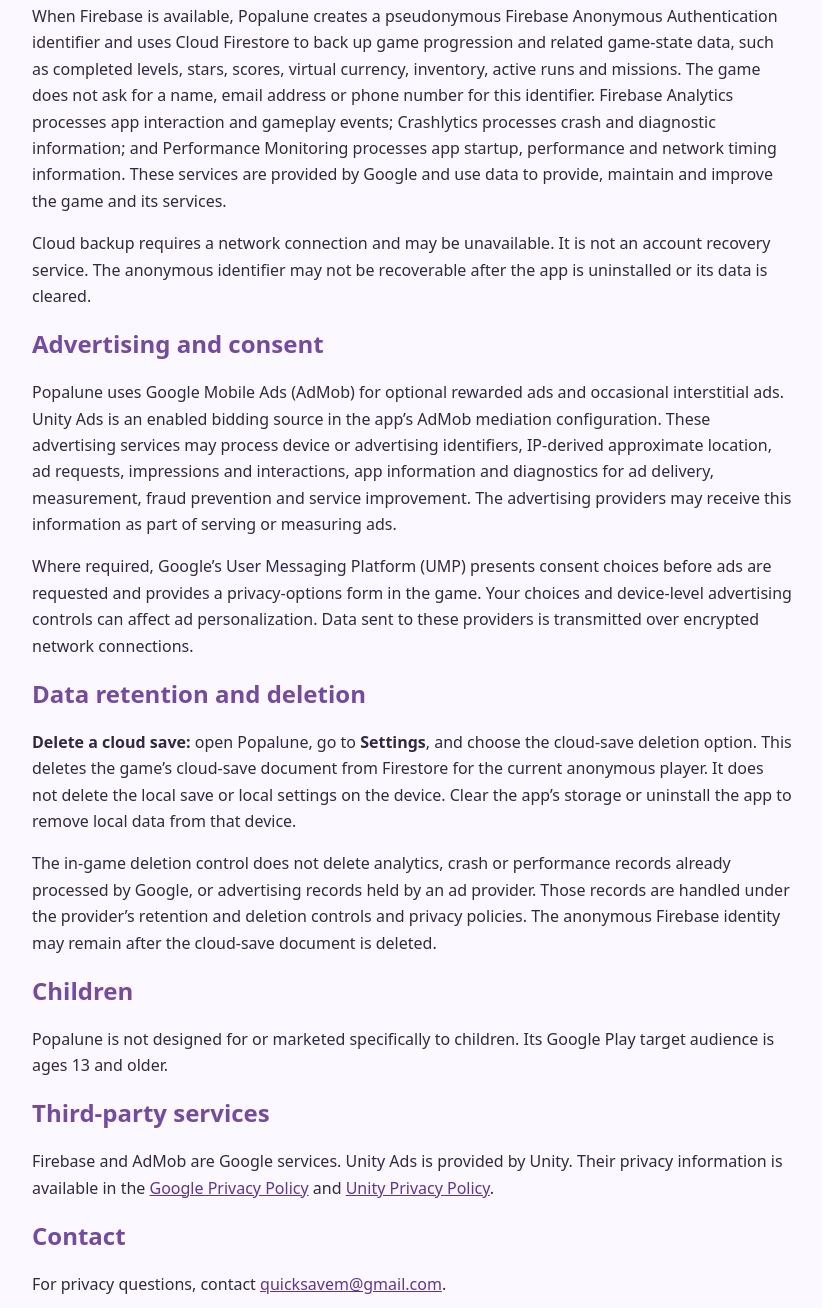
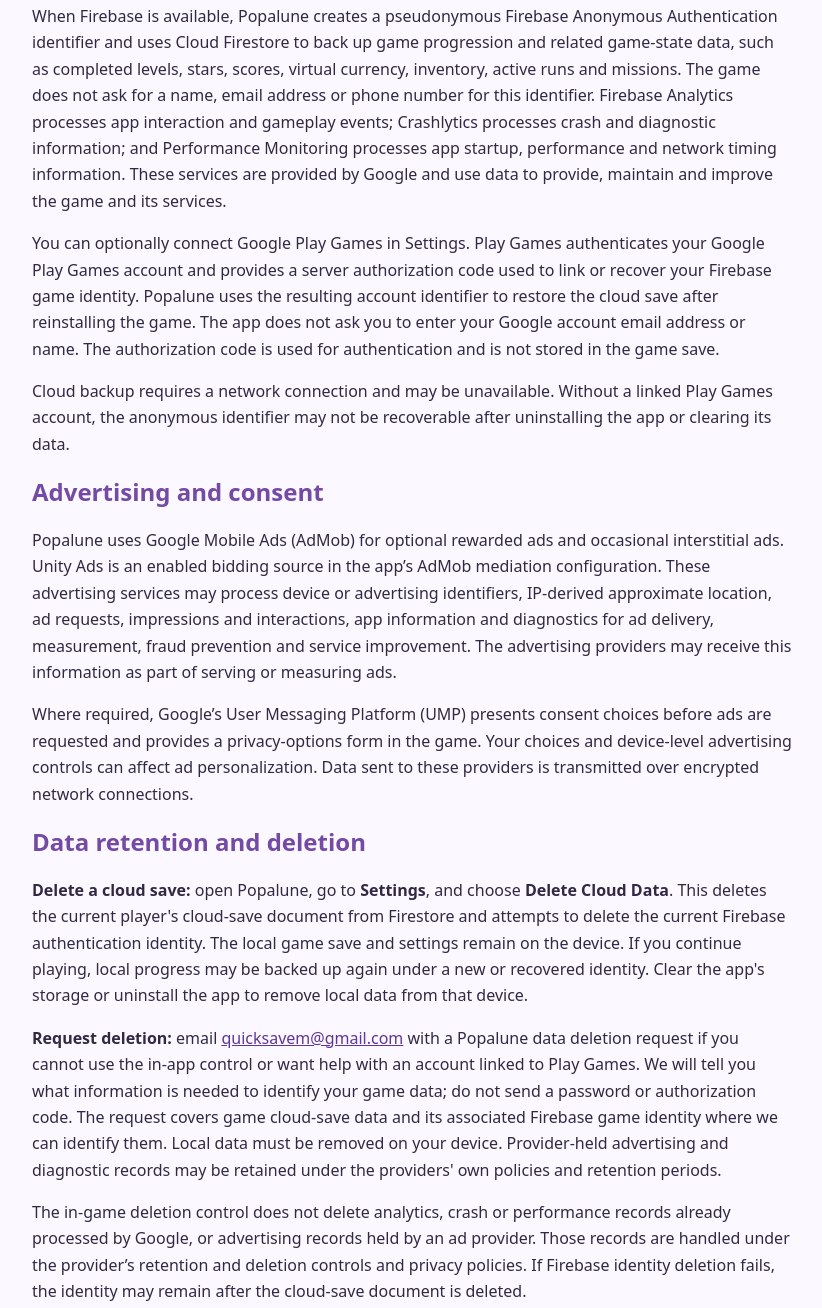
Before and after one commit to gokaygun/popalune-privacy, a plain HTML site: page index.html in a window 1280 px wide. Shown: the part 394-1702 px from the top of the page, without its empty margins (228-1050 px from the left). Drawn offline with Linux system fonts and the light colour scheme.

Commit message:
Clarify Play Games identity and data deletion

```diff
--- a/index.html
+++ b/index.html
@@ -18,7 +18,7 @@
 <body>
   <main>
     <h1>Popalune Privacy Policy</h1>
-    <p class="muted"><strong>Effective date:</strong> 5 November 2026</p>
+    <p class="muted"><strong>Effective date:</strong> 7 November 2026</p>
     <p>Popalune is a free casual match-3 puzzle game. You do not need to register or provide a name, email address, phone number, or precise location to play.</p>
 
     <h2>Information stored on your device</h2>
@@ -26,15 +26,17 @@
 
     <h2>Firebase services and cloud saves</h2>
     <p>When Firebase is available, Popalune creates a pseudonymous Firebase Anonymous Authentication identifier and uses Cloud Firestore to back up game progression and related game-state data, such as completed levels, stars, scores, virtual currency, inventory, active runs and missions. The game does not ask for a name, email address or phone number for this identifier. Firebase Analytics processes app interaction and gameplay events; Crashlytics processes crash and diagnostic information; and Performance Monitoring processes app startup, performance and network timing information. These services are provided by Google and use data to provide, maintain and improve the game and its services.</p>
-    <p>Cloud backup requires a network connection and may be unavailable. It is not an account recovery service. The anonymous identifier may not be recoverable after the app is uninstalled or its data is cleared.</p>
+    <p>You can optionally connect Google Play Games in Settings. Play Games authenticates your Google Play Games account and provides a server authorization code used to link or recover your Firebase game identity. Popalune uses the resulting account identifier to restore the cloud save after reinstalling the game. The app does not ask you to enter your Google account email address or name. The authorization code is used for authentication and is not stored in the game save.</p>
+    <p>Cloud backup requires a network connection and may be unavailable. Without a linked Play Games account, the anonymous identifier may not be recoverable after uninstalling the app or clearing its data.</p>
 
     <h2>Advertising and consent</h2>
     <p>Popalune uses Google Mobile Ads (AdMob) for optional rewarded ads and occasional interstitial ads. Unity Ads is an enabled bidding source in the app’s AdMob mediation configuration. These advertising services may process device or advertising identifiers, IP-derived approximate location, ad requests, impressions and interactions, app information and diagnostics for ad delivery, measurement, fraud prevention and service improvement. The advertising providers may receive this information as part of serving or measuring ads.</p>
     <p>Where required, Google’s User Messaging Platform (UMP) presents consent choices before ads are requested and provides a privacy-options form in the game. Your choices and device-level advertising controls can affect ad personalization. Data sent to these providers is transmitted over encrypted network connections.</p>
 
     <h2 id="data-deletion">Data retention and deletion</h2>
-    <p><strong>Delete a cloud save:</strong> open Popalune, go to <strong>Settings</strong>, and choose the cloud-save deletion option. This deletes the game’s cloud-save document from Firestore for the current anonymous player. It does not delete the local save or local settings on the device. Clear the app’s storage or uninstall the app to remove local data from that device.</p>
-    <p>The in-game deletion control does not delete analytics, crash or performance records already processed by Google, or advertising records held by an ad provider. Those records are handled under the provider’s retention and deletion controls and privacy policies. The anonymous Firebase identity may remain after the cloud-save document is deleted.</p>
+    <p><strong>Delete a cloud save:</strong> open Popalune, go to <strong>Settings</strong>, and choose <strong>Delete Cloud Data</strong>. This deletes the current player's cloud-save document from Firestore and attempts to delete the current Firebase authentication identity. The local game save and settings remain on the device. If you continue playing, local progress may be backed up again under a new or recovered identity. Clear the app's storage or uninstall the app to remove local data from that device.</p>
+    <p><strong>Request deletion:</strong> email <a href="mailto:quicksavem@gmail.com?subject=Popalune%20data%20deletion%20request">quicksavem@gmail.com</a> with a Popalune data deletion request if you cannot use the in-app control or want help with an account linked to Play Games. We will tell you what information is needed to identify your game data; do not send a password or authorization code. The request covers game cloud-save data and its associated Firebase game identity where we can identify them. Local data must be removed on your device. Provider-held advertising and diagnostic records may be retained under the providers' own policies and retention periods.</p>
+    <p>The in-game deletion control does not delete analytics, crash or performance records already processed by Google, or advertising records held by an ad provider. Those records are handled under the provider’s retention and deletion controls and privacy policies. If Firebase identity deletion fails, the identity may remain after the cloud-save document is deleted.</p>
 
     <h2>Children</h2>
     <p>Popalune is not designed for or marketed specifically to children. Its Google Play target audience is ages 13 and older.</p>
```
